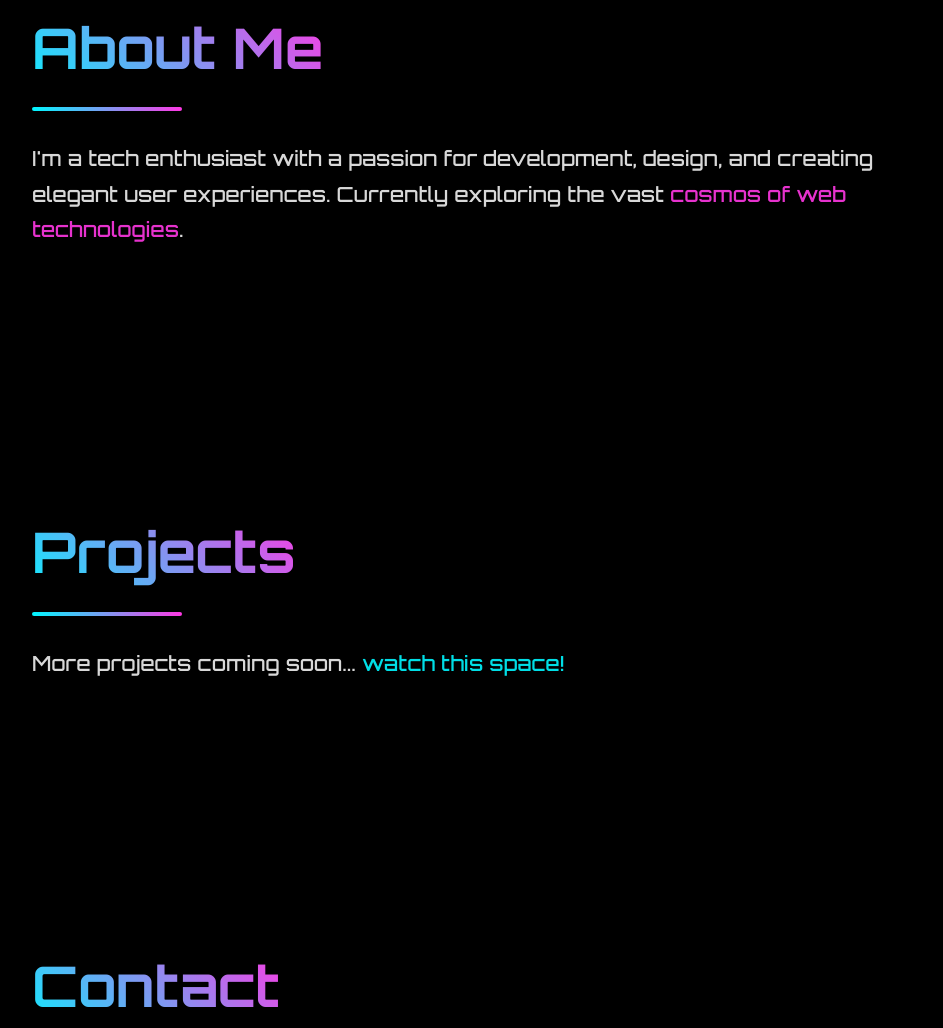
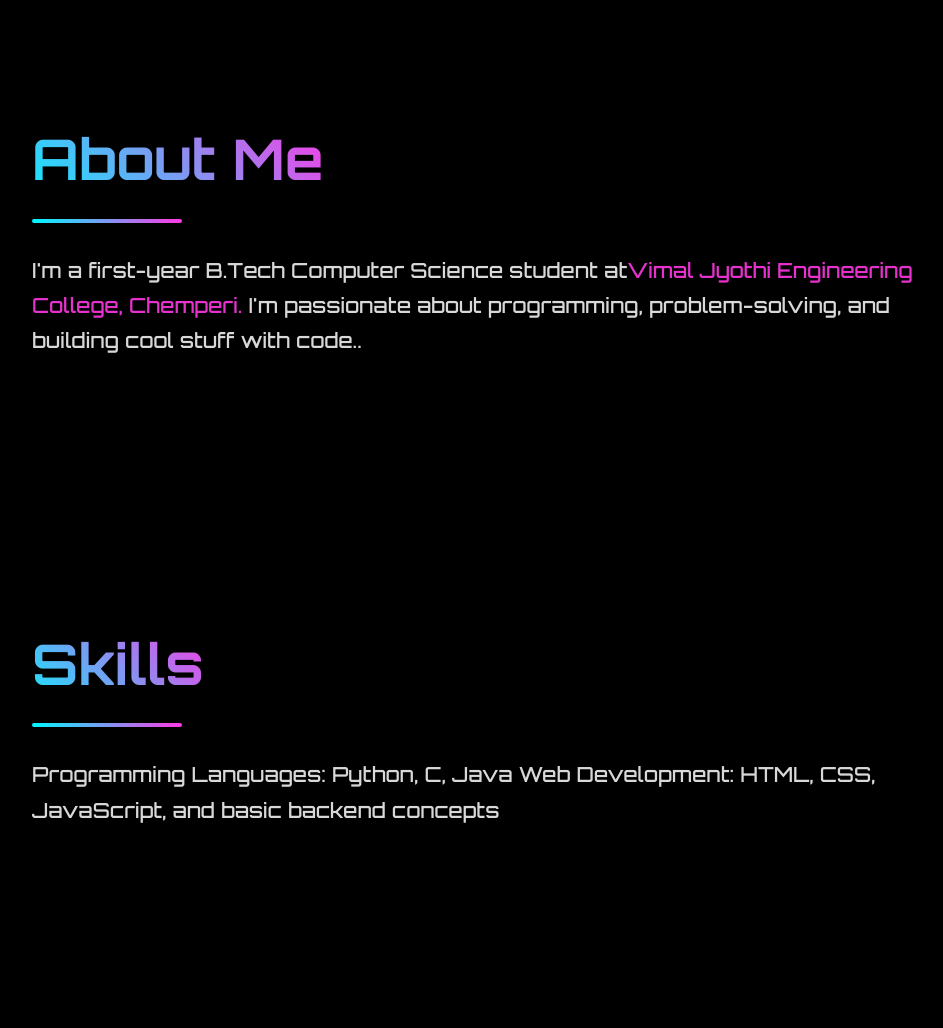
Before and after one commit to sreeharsh-ai/mywebsite4, a plain HTML site: page index.html in a window 1280 px wide. Shown: the part 1076-2104 px from the top of the page, without its empty margins (148-1091 px from the left). Drawn offline with nearby package versions, Linux system fonts and the light colour scheme.

Commit message:
Update index.html

```diff
--- a/index.html
+++ b/index.html
@@ -3,7 +3,7 @@
 <head>
   <meta charset="UTF-8" />
   <meta name="viewport" content="width=device-width, initial-scale=1.0"/>
-  <title>Sreeharsh E K - Spider-Verse Portfolio</title>
+  <title>Sreeharsh E K - Portfolio</title>
 
   <!-- Fonts + Icons -->
   <link rel="stylesheet" href="https://cdnjs.cloudflare.com/ajax/libs/font-awesome/6.4.0/css/all.min.css">
@@ -368,7 +368,8 @@
   <!-- Hero Section -->
   <section id="home" class="section hero" data-aos="fade-up">
     <h1>Hi, I'm <span class="highlight">Sreeharsh</span></h1>
-    <p>I build digital experiences with a <span style="color: var(--spider-blue)">multiverse</span> of creativity.</p>
+    <p>Aspiring Computer Science Engineer | Passionate about<span style="color: var(--spider-blue)"></span></p>
+    <p>Aspiring Computer Science Engineer | Passionate about<span style="color: var(--spider-blue)">Code, Creativity, and Continuous Learning</span></p>
 
     <div style="display: flex; flex-direction: column; align-items: center; gap: 20px; margin-top: 30px;">
       <img src="IMG_20230908_092223_493.jpg" alt="My Photo" class="premium-image" />
@@ -379,13 +380,15 @@
   <!-- About Section -->
   <section id="about" class="section" data-aos="fade-right">
     <h2>About Me</h2>
-    <p>I'm a tech enthusiast with a passion for development, design, and creating elegant user experiences. Currently exploring the vast <span style="color: var(--spider-pink)">cosmos of web technologies</span>.</p>
+    <p>I'm a first-year B.Tech Computer Science student at<span style="color: var(--spider-pink)">Vimal Jyothi Engineering College, Chemperi. </span>I'm passionate about programming, problem-solving, and building cool stuff with code..</p>
   </section>
 
   <!-- Projects Section -->
-  <section id="projects" class="section" data-aos="zoom-in">
-    <h2>Projects</h2>
-    <p>More projects coming soon... <span style="color: var(--spider-blue)">watch this space!</span></p>
+  <section id="Skills" class="section" data-aos="zoom-in">
+    <h2>Skills</h2>
+    <p>Programming Languages: Python, C, Java
+
+Web Development: HTML, CSS, JavaScript, and basic backend concepts <span style="color: var(--spider-blue)"></span></p>
   </section>
 
   <!-- Contact Section -->
```
